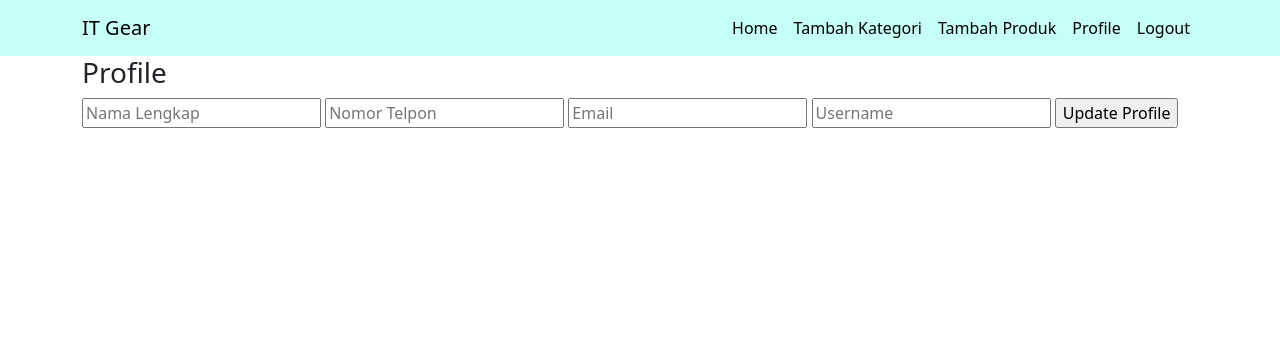
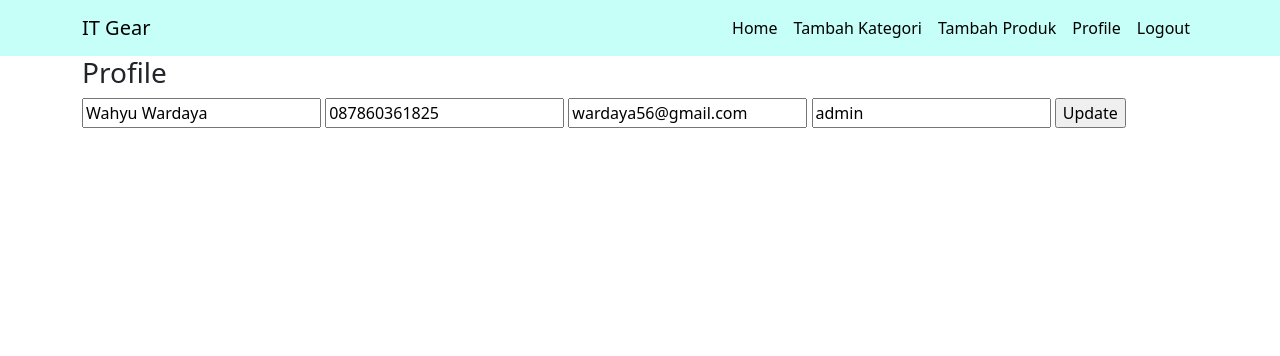
Before and after one commit to WahyuWardaya/e-commerce, a PHP site: page /profile.php in a window 1280 px wide. Shown: the top 356 px of the page. Run offline with PHP 8.4, Linux system fonts and the light colour scheme; a user stored in the database is signed in; data comes from the database, SQL or seed files in the repository.

Commit message:
membuat profile agar dapat update profile

```diff
--- a/components/navbarAdmin.php
+++ b/components/navbarAdmin.php
@@ -6,7 +6,7 @@
         </button>
         <div class="collapse navbar-collapse" id="navbarNavAltMarkup">
             <div class="navbar-nav ms-auto">
-                <a class="nav-link active" aria-current="page" href="#">Home</a>
+                <a class="nav-link active" aria-current="page" href="dashboard.php">Home</a>
                 <a class="nav-link active" aria-current="page" href="#">Tambah Kategori</a>
                 <a class="nav-link active" aria-current="page" href="#">Tambah Produk</a>
                 <a class="nav-link active" aria-current="page" href="profile.php">Profile</a>
--- a/profile.php
+++ b/profile.php
@@ -1,4 +1,43 @@
-<?php include 'connection/sessionConnection.php' ?>
+<?php
+include 'connection/sessionConnection.php';
+?>
+
+<?php
+
+if (!isset($_SESSION['login'])) {
+    header("Location: login.php");
+    exit();
+}
+
+$idadmin = $_SESSION['idadmin'];
+
+if ($_SERVER['REQUEST_METHOD'] === 'POST') {
+    // Update profil
+    $nama = $_POST['nama'];
+    $noTlp = $_POST['noTlp'];
+    $email = $_POST['email'];
+    $username = $_POST['username'];
+
+    $sql = "UPDATE tb_admin SET admin_name = '$nama', admin_telp = '$noTlp', admin_email = '$email', username = '$username' WHERE idadmin = $idadmin";
+
+    if ($conn->query($sql) === TRUE) {
+        echo '<script>alert("Profile Berhasil Diperbarui")</script>';
+    } else {
+        echo "Error updating record: " . $conn->error;
+    }
+}
+
+// Ambil data profil
+$sql = "SELECT admin_name, admin_telp, admin_email, username FROM tb_admin WHERE idadmin = $idadmin";
+$result = $conn->query($sql);
+
+if ($result->num_rows > 0) {
+    $row = $result->fetch_assoc();
+} else {
+    echo "Tidak ditemukan data untuk idadmin: $idadmin";
+    exit();
+}
+?>
 
 <!DOCTYPE html>
 <html lang="en">
@@ -21,11 +60,11 @@
             <h3>Profile</h3>
             <div class="box">
                 <form action="" method="POST">
-                    <input type="text" name="nama" placeholder="Nama Lengkap" required>
-                    <input type="text" name="noTlp" placeholder="Nomor Telpon" required>
-                    <input type="text" name="email" placeholder="Email" required>
-                    <input type="text" name="username" placeholder="Username" required>
-                    <input type="submit" name="submit" value="Update Profile">
+                    <input type="text" name="nama" placeholder="Nama Lengkap" class="input-control" value="<?php echo $row['admin_name']; ?>" required>
+                    <input type="text" name="noTlp" placeholder="Nomor Telpon" class="input-control" value="<?php echo $row['admin_telp']; ?>" required>
+                    <input type="text" name="email" placeholder="Email" class="input-control" value="<?php echo $row['admin_email']; ?>" required>
+                    <input type="text" name="username" placeholder="Username" class="input-control" value="<?php echo $row['username']; ?>" required>
+                    <input type="submit" name="submit" value="Update">
                 </form>
             </div>
         </div>
```
